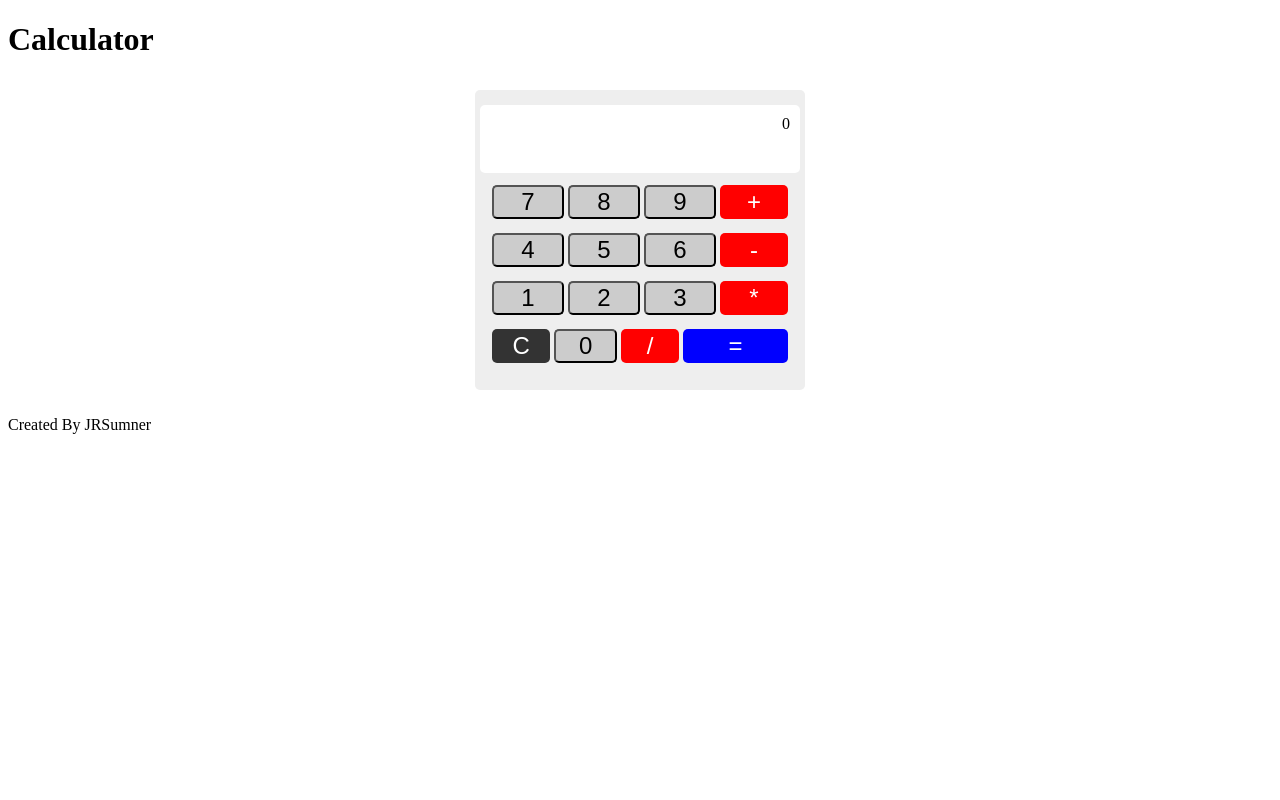
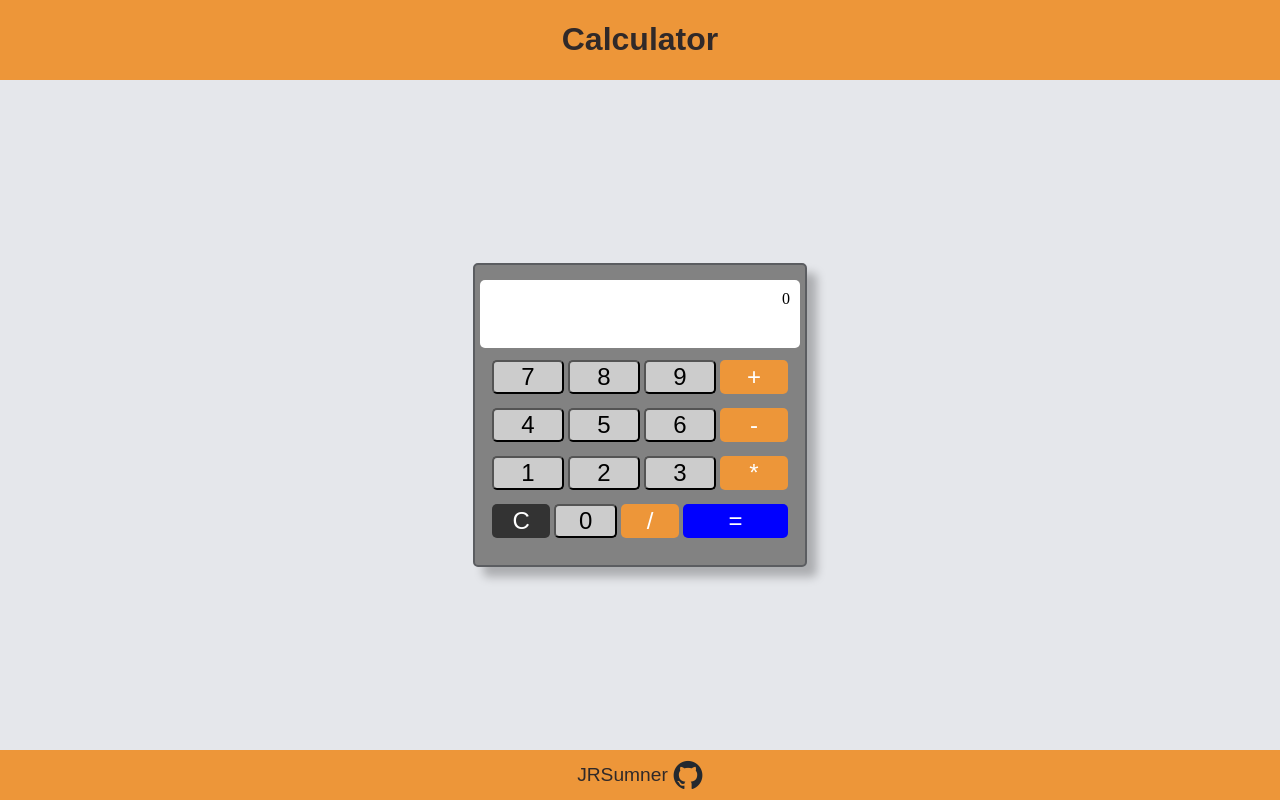
Before and after one commit to JRSumner/calculator, a plain HTML site: page index.html in a window 1280 px wide. Drawn offline with Linux system fonts and the light colour scheme.

Commit message:
Update HTML and CSS for Calculator and add images directory.
Added link to JRSumner's GitHub page and a GitHub logo image to the
footer container, and also created an "img" directory to contain images.

Additionally, updated the styles for the header and footer containers,
 and the main content container to improve the look of the calculator.

```diff
--- a/index.html
+++ b/index.html
@@ -47,7 +47,8 @@
     </div>
 
     <div class="footer-container">
-      <p>Created By JRSumner</p>
+      <a href="https://github.com/JRSumner">JRSumner</a>
+      <img class="footer-gh-logo" src="./img/github-mark.png" alt="Github" />
     </div>
   </body>
 </html>
--- a/styles.css
+++ b/styles.css
@@ -1,6 +1,20 @@
-/*  #region Header Container */
+body {
+  display: flex;
+  flex-direction: column;
+  min-height: 100vh;
+  background-color: #e5e7eb;
+  margin: 0px;
+  padding: 0px;
+}
+
+/* #region Header Container */
 .header-container {
-  /* styles for the header */
+  display: flex;
+  justify-content: center;
+  align-items: center;
+  background-color: rgb(237, 150, 57);
+  color: #302929;
+  font-family: "Quicksand", sans-serif;
 }
 /* #endregion */
 
@@ -10,6 +24,7 @@
   display: flex;
   justify-content: center;
   align-items: center;
+  flex: 1;
 }
 
 .calculator {
@@ -20,8 +35,10 @@
   align-items: center;
   justify-content: center;
   padding: 15px;
-  background-color: #eee;
+  background-color: #828282;
   border-radius: 5px;
+  box-shadow: 10px 10px 10px rgba(0, 0, 0, 0.25);
+  border: 2px solid #5b5d61;
 }
 
 .display {
@@ -52,7 +69,7 @@
 
 .operator {
   flex: 1;
-  background-color: #f00;
+  background-color: rgb(237, 150, 57);
   color: white;
   font-size: 1.5em;
   border: none;
@@ -86,6 +103,24 @@
 
 /* #region Footer Container */
 .footer-container {
-  /* styles for the footer */
+  display: flex;
+  justify-content: center;
+  align-items: center;
+  background-color: rgb(237, 150, 57);
+  font-size: larger;
+  color: #302929;
+  font-family: "Quicksand", sans-serif;
+  padding: 10px;
+}
+
+a {
+  margin-right: 5px;
+  text-decoration: none;
+  color: inherit;
+}
+
+.footer-gh-logo {
+  width: 30px;
+  height: 30px;
 }
 /* #endregion */
```
Also changed, not shown: img/github-mark.png (added).
